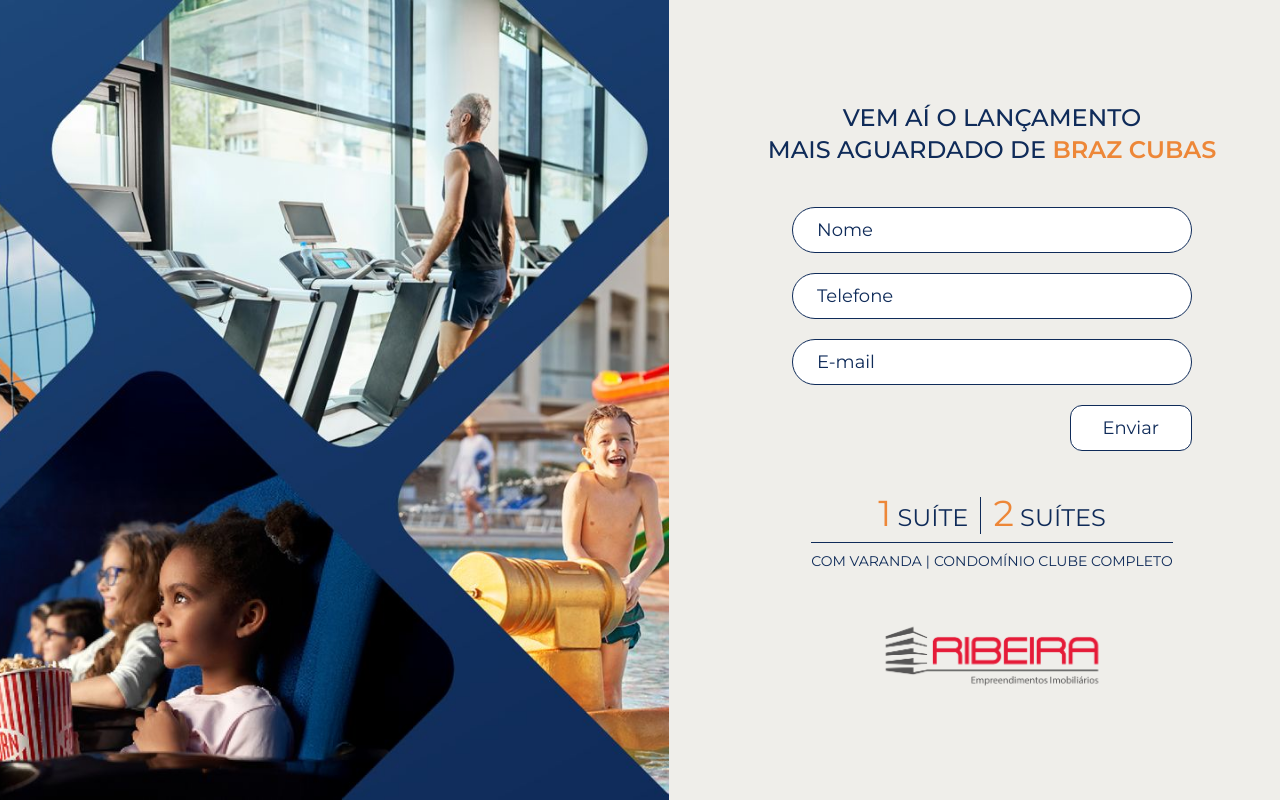
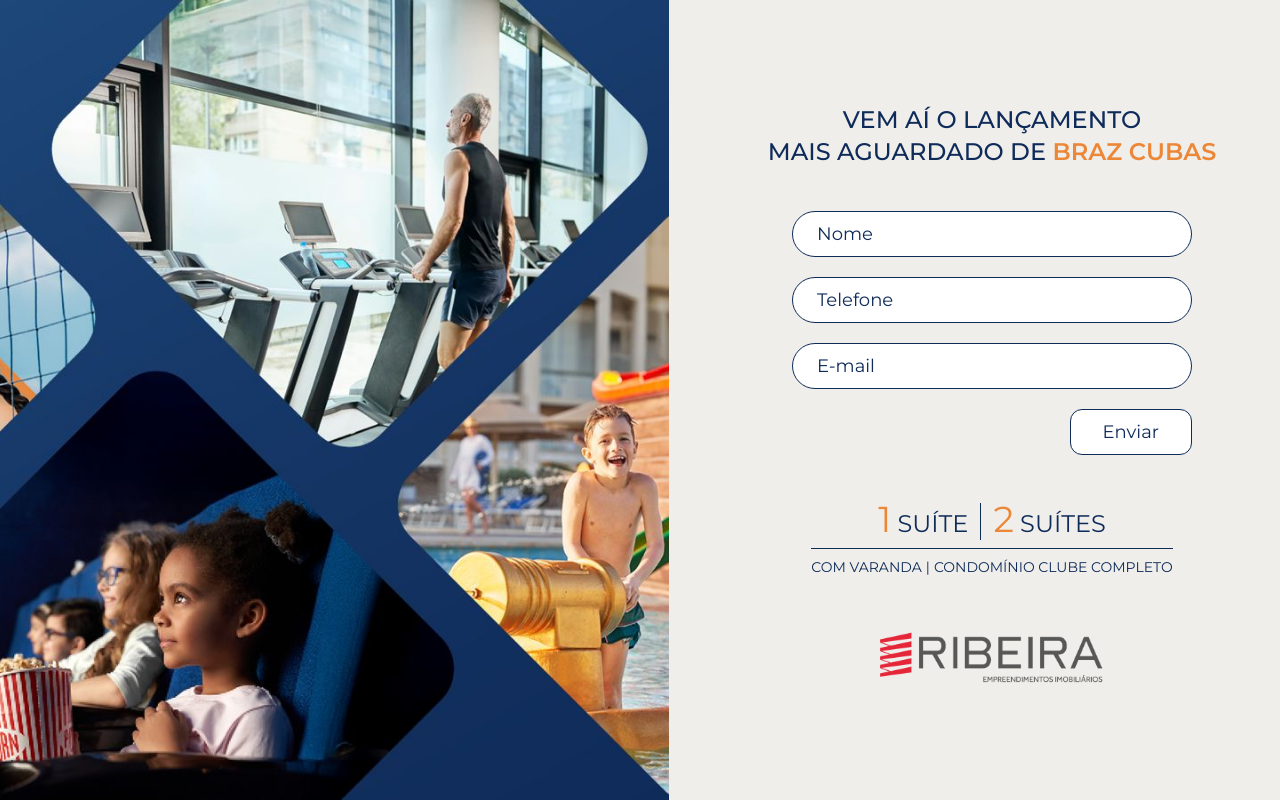
Before and after one commit to pachecomateus/ribeira, a Next.js app: page / in a window 1280 px wide. Built offline with nearby package versions, Linux system fonts and the light colour scheme.

Commit message:
fix: new logo ribeira

```diff
--- a/src/app/obrigado/page.tsx
+++ b/src/app/obrigado/page.tsx
@@ -48,7 +48,7 @@ export default function Obrigado() {
           </div>
 
           <div className="flex items-center jutify center">
-            <Image src="/logo-ribeira-antigo-edit.png" alt="Ribeira" width={233} height={46} />
+            <Image src="/logo-ribeira-novo.png" alt="Ribeira" width={250} height={46} />
           </div>
         </div>
       </div>
--- a/src/app/page.tsx
+++ b/src/app/page.tsx
@@ -51,7 +51,7 @@ export default function Home() {
           </div>
 
           <div className="flex items-center jutify center">
-            <Image src="/logo-ribeira-antigo-edit.png" alt="Ribeira" width={233} height={46} />
+            <Image src="/logo-ribeira-novo.png" alt="Ribeira" width={250} height={46} />
           </div>
         </div>
       </div>
```
Also changed, not shown: public/logo-ribeira-novo.png (added).
